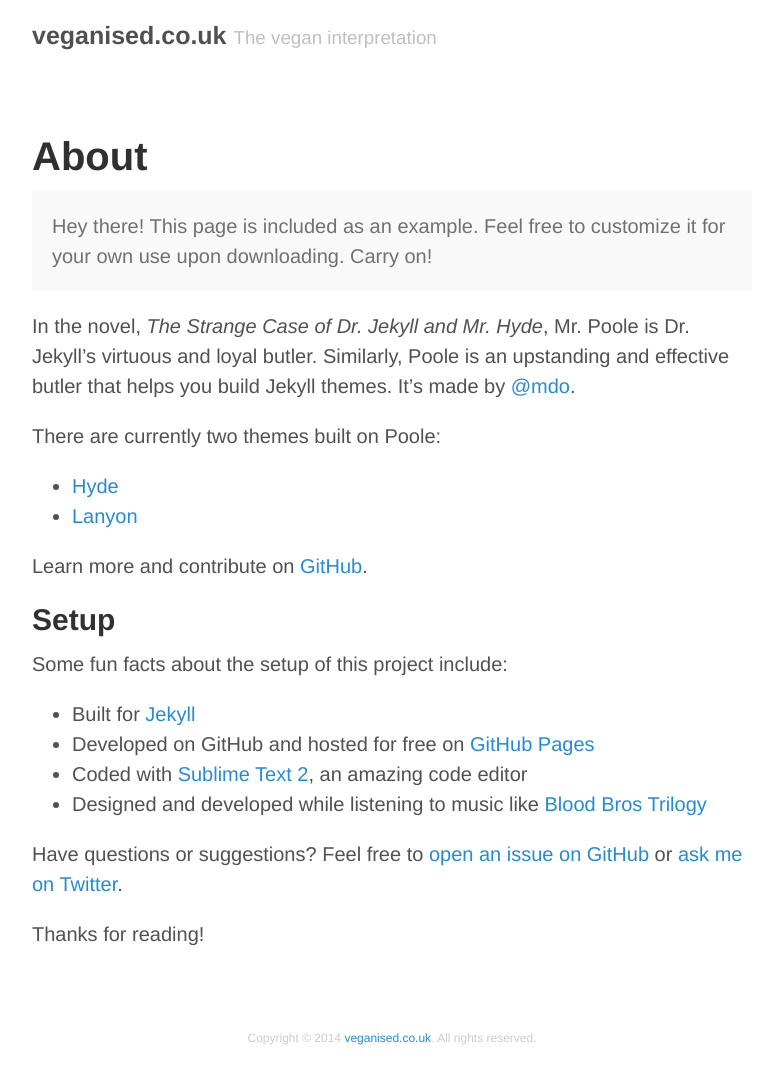
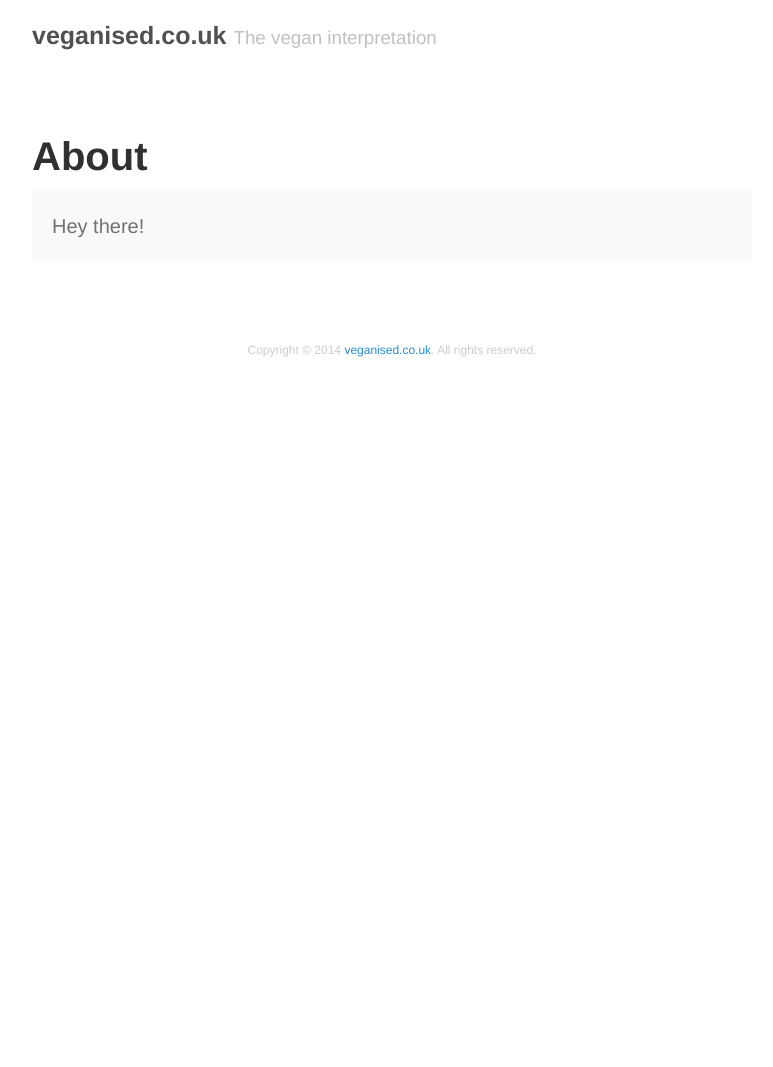
Before and after one commit to martinstolz/veganised.co.uk, a Jekyll site: the page built from about.md, in a window 1280 px wide. Shown: the whole page, without its empty margins (248-1021 px from the left). Built offline with Jekyll 4.4.1, drawn with Linux system fonts in a browser that asks for light colours; Markdown is read by kramdown in place of the engine named in the settings; after the commit the page ends 900 px from its top, so only the background shows below that.

Commit message:
Cleaned up about page

```diff
--- a/about.md
+++ b/about.md
@@ -4,27 +4,5 @@
 ---
 
 <p class="message">
-  Hey there! This page is included as an example. Feel free to customize it for your own use upon downloading. Carry on!
+  Hey there!
 </p>
-
-In the novel, *The Strange Case of Dr. Jekyll and Mr. Hyde*, Mr. Poole is Dr. Jekyll's virtuous and loyal butler. Similarly, Poole is an upstanding and effective butler that helps you build Jekyll themes. It's made by [@mdo](https://twitter.com/mdo).
-
-There are currently two themes built on Poole:
-
-* [Hyde](http://hyde.getpoole.com)
-* [Lanyon](http://lanyon.getpoole.com)
-
-Learn more and contribute on [GitHub](https://github.com/poole).
-
-## Setup
-
-Some fun facts about the setup of this project include:
-
-* Built for [Jekyll](http://jekyllrb.com)
-* Developed on GitHub and hosted for free on [GitHub Pages](https://pages.github.com)
-* Coded with [Sublime Text 2](http://sublimetext.com), an amazing code editor
-* Designed and developed while listening to music like [Blood Bros Trilogy](https://soundcloud.com/maddecent/sets/blood-bros-series)
-
-Have questions or suggestions? Feel free to [open an issue on GitHub](https://github.com/poole/issues/new) or [ask me on Twitter](https://twitter.com/mdo).
-
-Thanks for reading!
```
